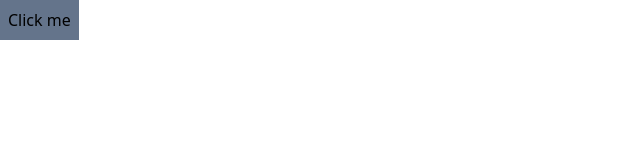
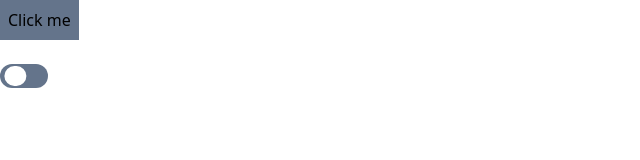
Before and after one commit to jayrick-gacayan/my-app, a Next.js app: page / in a window 1280 px wide. Shown: the top 160 px of the page, without its empty margins (0-640 px from the left). Built offline with nearby package versions, Linux system fonts and the light colour scheme.

Commit message:
feat: switch

```diff
--- a/app/button_client/button_client.tsx
+++ b/app/button_client/button_client.tsx
@@ -1,13 +1,16 @@
 'use client';
 
 import { ModalWrapperComponent } from "@/components/modal_wrapper";
+import { Switch } from "@/components/switch";
 import { ToastContext } from "@/contexts/toast_context";
 import { useModal } from "@/hooks/use_modal";
 import { useOutsideClick } from "@/hooks/use_outside_click";
+import { useSwitch } from "@/hooks/use_switch";
 import { useContext, useRef } from "react";
 
 export function CreateToastButton() {
   const modalContentRef = useRef(null);
+  const { on, setOn } = useSwitch();
   const modalRef = useRef<HTMLDivElement>(null);
   const { isShowing, setIsShowing } = useModal();
   const { toastMessage } = useContext(ToastContext);
@@ -24,7 +27,7 @@ export function CreateToastButton() {
     }
   }
   return <>
-    <button className="bg-slate-500 p-2"
+    <button className="bg-slate-500 p-2 block"
       onClick={() => {
         setIsShowing(!isShowing);
         // let alertActions = ['success', 'warning', 'info', 'danger']
@@ -34,6 +37,8 @@ export function CreateToastButton() {
       }}>
       Click me
     </button>
+    <br />
+    <Switch on={on} onClick={() => { setOn(!on); }} />
     <ModalWrapperComponent
       ref={modalRef}
       show={isShowing}
--- a/app/page.tsx
+++ b/app/page.tsx
@@ -6,6 +6,7 @@ export default function Home() {
   return (
     <>
       <CreateToastButton />
+
       <ToastsContainer />
     </>
   )
--- /dev/null
+++ b/components/switch.tsx
@@ -0,0 +1,16 @@
+export function Switch({
+  on,
+  onClick
+}: {
+  on: boolean;
+  onClick: () => void;
+}) {
+  return (
+    <div className={`transition-all delay-100 w-12 h-6 py-0.5 rounded-full ${on ? `bg-green-500` : `bg-slate-500`}`} onClick={
+      onClick
+    }>
+      <input type="checkbox"
+        className={`transition-all delay-100 appearance-none bg-white rounded-full w-[22px] h-5 ${on ? `translate-x-[100%]` : `translate-x-[20%]`}`} />
+    </div>
+  )
+}
--- /dev/null
+++ b/hooks/use_switch.tsx
@@ -0,0 +1,8 @@
+import { useState } from "react";
+
+export function useSwitch() {
+  const [on, setOn] = useState<boolean>(false);
+  return {
+    on, setOn
+  }
+}
```
